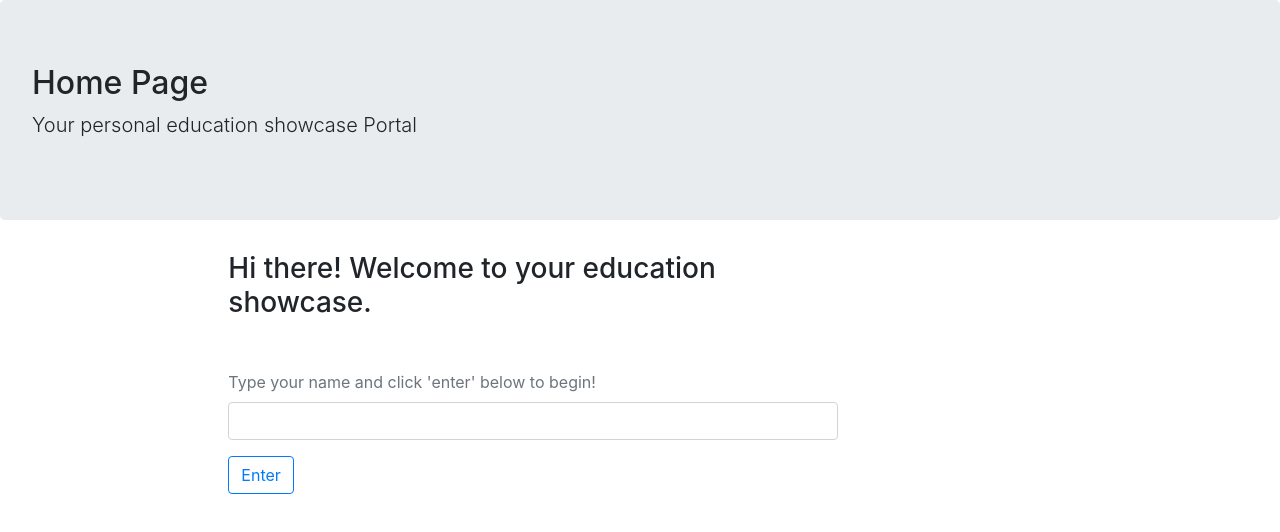
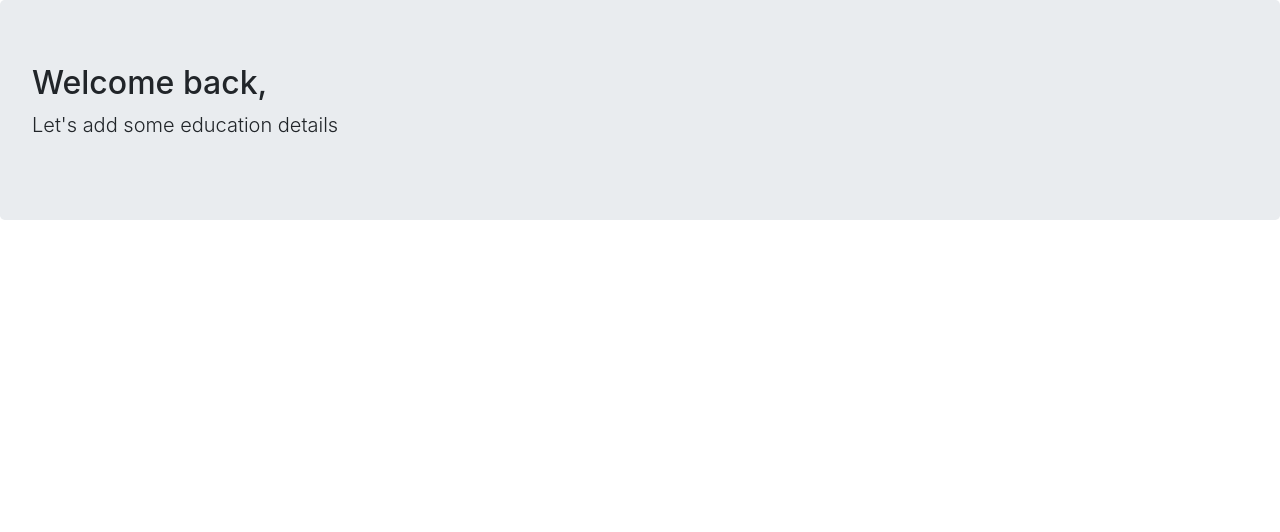
Before and after one commit to dhvaneshshah97/Showwcase-Develoer-Challenge, a React (Create React App) app: page /mainscreen in a window 1280 px wide. Shown: the top 532 px of the page. Built offline with nearby package versions, Linux system fonts and the light colour scheme.

Commit message:
Setup Communication between Home and Main screen
Setup communication between two sibling components via one common
parent component(Routes) using callback

```diff
--- a/src/Homescreen.tsx
+++ b/src/Homescreen.tsx
@@ -1,20 +1,29 @@
 import React, { useState } from 'react';
 import Layout from './Layout';
+import { RouteComponentProps } from 'react-router-dom';
 
+interface Props extends RouteComponentProps<any> {
+    getName: (val: string) => void;
+}
 
-const HomeScreen: React.FC = () => {
+const Homescreen: React.FC<Props> = ({ getName, history }) => {
     const [name, setName] = useState('');
 
     const handleChange = (e: React.ChangeEvent<HTMLInputElement>) => {
         setName(e.target.value);
     }
 
+    const handleSubmit = () => {
+        getName(name);
+        history.push("/mainscreen");
+    }
+
     const showForm = () => {
         return (
-            <form>
+            <form onSubmit={handleSubmit}>
                 <div className="form-group">
                     <label className="text-muted">Type your name and click 'enter' below to begin!</label>
-                    <input className="form-control" value={name} onChange={handleChange} required/>
+                    <input className="form-control" value={name} onChange={handleChange} required />
                 </div>
                 <button className="btn btn-outline-primary">Enter</button>
             </form>
@@ -29,4 +38,4 @@ const HomeScreen: React.FC = () => {
     );
 }
 
-export default HomeScreen;
+export default Homescreen;
--- a/src/Mainscreen.tsx
+++ b/src/Mainscreen.tsx
@@ -5,12 +5,12 @@ interface Props  {
     user: string;
 }
 
-const MainScreen: React.FC<Props> = ({user}) => {
+const Mainscreen: React.FC<Props> = ({user}) => {
     return (
-        <Layout className="container-fluid" title={`Welcome back ${user}`} description="Let's add some education details">
+        <Layout className="container-fluid" title={`Welcome back, ${user}`} description="Let's add some education details">
 
         </Layout>
     )
 }
 
-export default MainScreen;
+export default Mainscreen;
--- /dev/null
+++ b/src/Routes.tsx
@@ -0,0 +1,24 @@
+import React, { useState } from 'react'
+import { BrowserRouter, Switch, Route } from 'react-router-dom';
+import Homescreen from './Homescreen';
+import Mainscreen from './Mainscreen';
+
+
+const Routes = () => {
+    const [name, setName] = useState<string>('');
+
+    const getName = (val: string) => {
+        setName(val);
+    }
+
+    return (
+        <BrowserRouter>
+            <Switch>
+                <Route exact path="/" render={(props) => <Homescreen getName={getName} {...props}  />} />
+                <Route exact path="/mainscreen" render={() => <Mainscreen user={name} /> }  />
+            </Switch>
+        </BrowserRouter>
+    );
+}
+
+export default Routes;
--- a/src/index.tsx
+++ b/src/index.tsx
@@ -1,10 +1,11 @@
 import React from 'react';
 import ReactDOM from 'react-dom';
 import HomeScreen from './Homescreen';
+import Routes from './Routes';
 
 ReactDOM.render(
   <React.StrictMode>
-    <HomeScreen />
+    <Routes />
   </React.StrictMode>,
   document.getElementById('root')
 );
```
